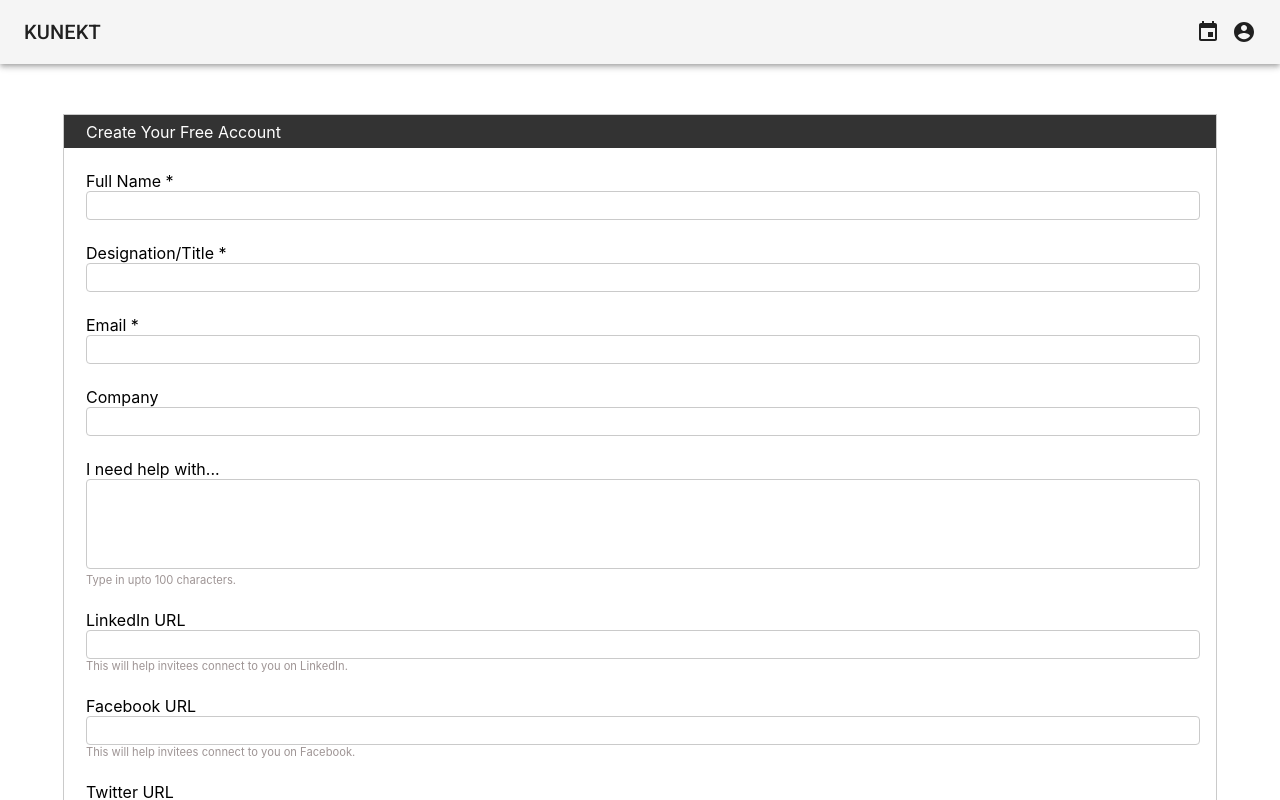
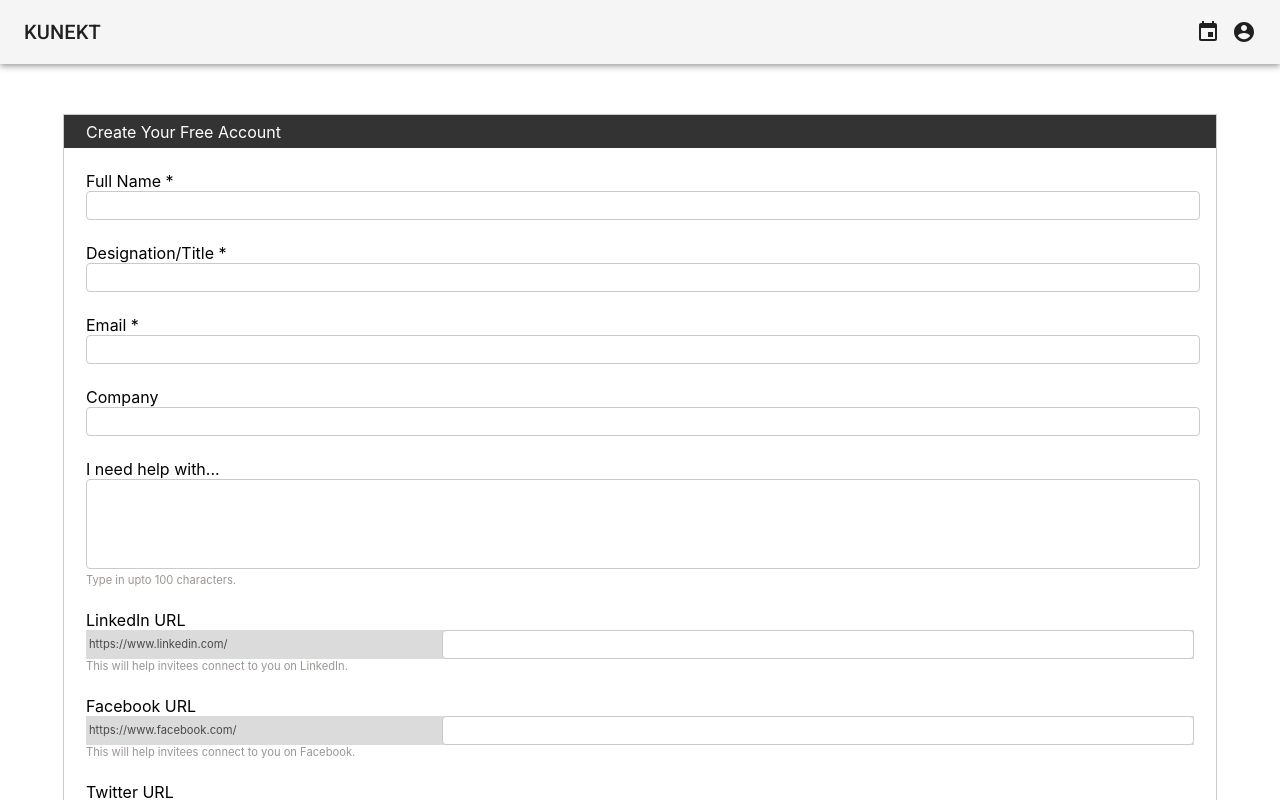
Before and after one commit to Ameyg1/talk2me, a React (Create React App) app: page /profile in a window 1280 px wide. Shown: the top 800 px of the page. Built offline with nearby package versions, Linux system fonts and the light colour scheme.

Commit message:
added prefilled social networking home url to improve usability

```diff
--- a/src/components/Common/TextField.js
+++ b/src/components/Common/TextField.js
@@ -24,6 +24,20 @@ export default class KTextField extends React.Component {
           onChange={this.props.onChange}
         />
       );
+    } else if (this.props.type === "socialLink") {
+      return (
+        <label className="textfield">
+          <label className="prefieldLink">{this.props.prefieldInfo}</label>
+          <input
+            type={this.props.type}
+            value={this.props.value}
+            name={this.props.fieldName}
+            id="socialTextField"
+            className={this.props.className}
+            onChange={this.props.onChange}
+          />
+        </label>
+      );
     } else {
       return (
         <input
@@ -41,10 +55,8 @@ export default class KTextField extends React.Component {
   render() {
     return (
       <div>
-        <label>
-          {this.props.fieldTitle}
-          {this.renderInputOfType(this.props.type)}
-        </label>
+        <label>{this.props.fieldTitle}</label>
+        {this.renderInputOfType(this.props.type)}
         {this.renderHelpMessage()}
         <span className="required-field" style={this.props.style}>
           {this.props.errorMessage}
--- a/src/components/Registration/register.css
+++ b/src/components/Registration/register.css
@@ -144,3 +144,22 @@ label {
 .modal-input-value {
   border-bottom: 1px solid rgb(202, 202, 202);
 }
+.textfield {
+  padding: 0px;
+  margin: 0px;
+  display: flex;
+  flex-direction: row;
+  background-color: rgb(219, 219, 219);
+}
+.prefieldLink {
+  color: rgb(73, 73, 73);
+  padding-left: 3px;
+  padding-right: 2px;
+  padding-top: 7px;
+  font-size: 0.7em;
+  flex: 8;
+}
+
+#socialTextField {
+  flex: 17;
+}
--- a/src/components/Registration/register.js
+++ b/src/components/Registration/register.js
@@ -4,7 +4,9 @@ import KTextField from "../Common/TextField";
 import "./register.css";
 import axios from "axios";
 import MessageBox from "../Common/MessageBox";
-import socialPlatformURL from "../../Reusables/Constants";
+import socialPlatformURL, {
+  socialPlatformHomeURL
+} from "../../Reusables/Constants";
 
 class RegistrationForm extends Component {
   constructor(props) {
@@ -188,18 +190,9 @@ class RegistrationForm extends Component {
   }
   validateLink(LINKEDIN, FAEBOOK, TWITTER) {
     return {
-      LINKEDIN: !(
-        LINKEDIN.substring(0, 25) === socialPlatformURL.LINKEDIN &&
-        LINKEDIN.length > 29
-      ),
-      FAEBOOK: !(
-        FAEBOOK.substring(0, 25) === socialPlatformURL.FAEBOOK &&
-        FAEBOOK.length > 29
-      ),
-      TWITTER: !(
-        TWITTER.substring(0, 24) === socialPlatformURL.TWITTER &&
-        TWITTER.length > 28
-      )
+      LINKEDIN: !(LINKEDIN.length > 4),
+      FAEBOOK: !(FAEBOOK.length > 4),
+      TWITTER: !(TWITTER.length > 4)
     };
   }
   validate(NAME, TITLE, COMPANY, BIO, LINKEDIN, FAEBOOK, TWITTER, EMAIL) {
@@ -352,7 +345,8 @@ class RegistrationForm extends Component {
             />
             <KTextField
               fieldTitle="LinkedIn URL"
-              type="text"
+              type="socialLink"
+              prefieldInfo={socialPlatformHomeURL.LINKEDIN}
               value={this.state.LINKEDIN}
               fieldName="LINKEDIN"
               className={shouldMarkError("LINKEDIN") ? "error" : ""}
@@ -364,7 +358,8 @@ class RegistrationForm extends Component {
             />
             <KTextField
               fieldTitle="Facebook URL"
-              type="text"
+              type="socialLink"
+              prefieldInfo={socialPlatformHomeURL.FAEBOOK}
               value={this.state.FAEBOOK}
               fieldName="FAEBOOK"
               className={shouldMarkError("FAEBOOK") ? "error" : ""}
@@ -376,7 +371,8 @@ class RegistrationForm extends Component {
             />
             <KTextField
               fieldTitle="Twitter URL"
-              type="text"
+              type="socialLink"
+              prefieldInfo={socialPlatformHomeURL.TWITTER}
               value={this.state.TWITTER}
               fieldName="TWITTER"
               className={shouldMarkError("TWITTER") ? "error" : ""}
```
